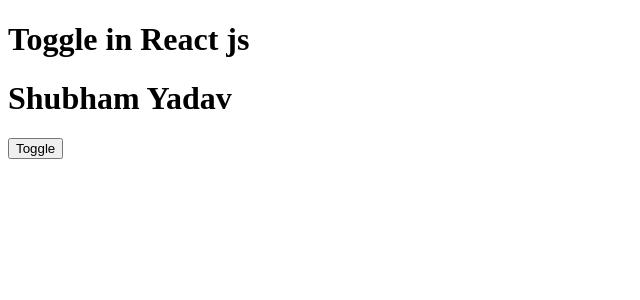
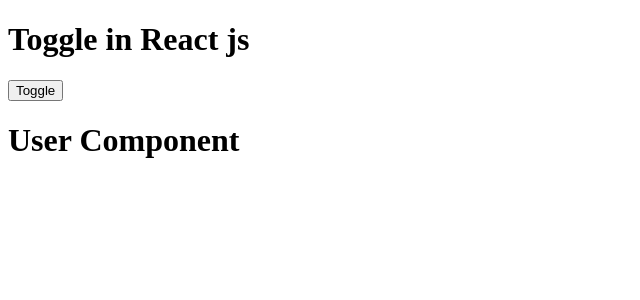
Before and after one commit to shubhamyadav-29/React_Fres_Start, a React (Vite) app: page / in a window 1280 px wide. Shown: the top 300 px of the page, without its empty margins (0-640 px from the left). Built offline with nearby package versions, Linux system fonts and the light colour scheme.

Commit message:
Toggle Hide and show in React (how to hide and show Component )

```diff
--- a/src/App.jsx
+++ b/src/App.jsx
@@ -1,5 +1,6 @@
 import { useState } from "react";
 // import Counter from "./Counter"
+import User from "./User"
 function App() {
 
 const [display,setDisplay] = useState(true)
@@ -72,11 +73,16 @@
 
 <div>
   <h1>Toggle in React js</h1>
-  {
+
+  {/* {
     display? <h1>Shubham Yadav</h1>:null
 
-  }
+  } */}
+
   <button onClick={()=>setDisplay(!display)}>Toggle</button>
+   {
+    display?<User/>:null
+   }
 
 </div>
 
--- /dev/null
+++ b/src/User.jsx
@@ -0,0 +1,10 @@
+function User(){
+    return (
+        <div>
+            <h1>User Component</h1>
+        </div>
+    )
+}
+
+
+export default User
```
